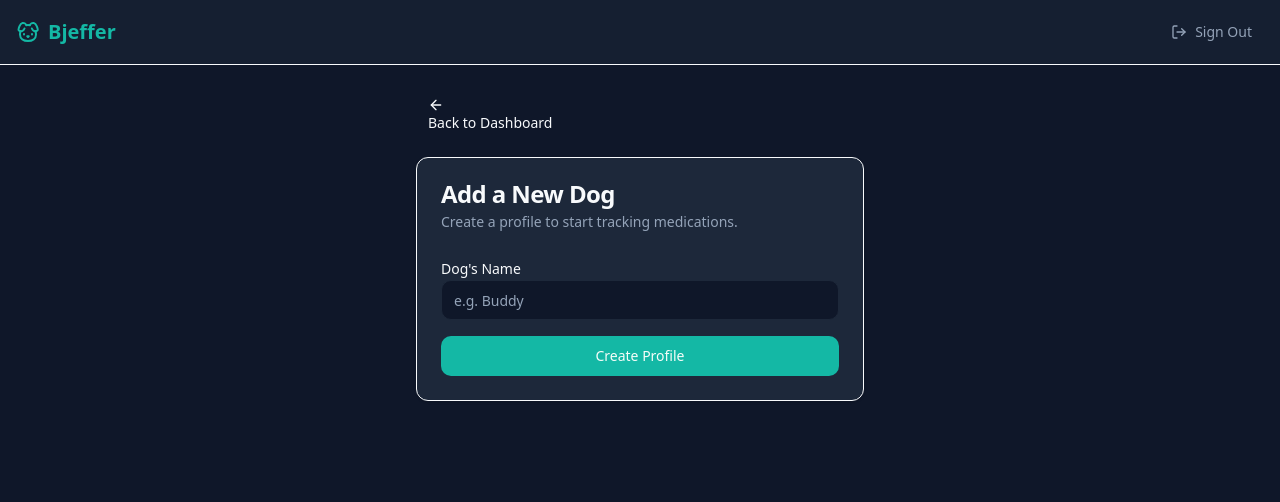
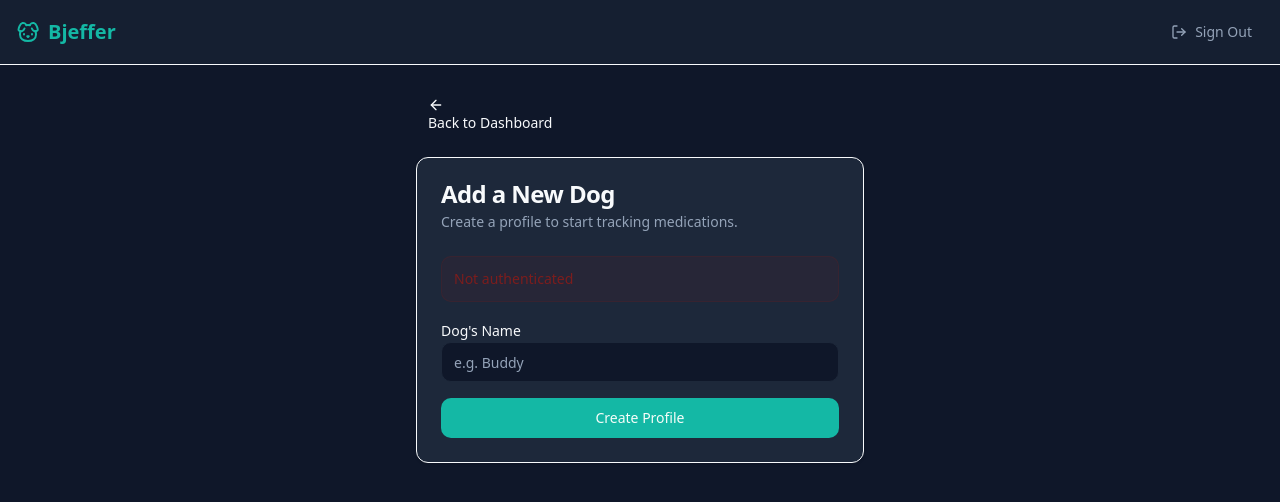
Before and after one commit to trymsn1992-dev/hunde-medisin, a Next.js app: page /new-dog in a window 1280 px wide. Both pictures are taken after typing "Sample" into the empty fields and a click on the button "Create Profile". Shown: the top 502 px of the page. Built offline with nearby package versions, Linux system fonts and the light colour scheme; no server answers.

Commit message:
Improve dog creation error visibility

```diff
--- a/app/(dashboard)/new-dog/page.tsx
+++ b/app/(dashboard)/new-dog/page.tsx
@@ -14,14 +14,17 @@ export default function NewDogPage() {
     // but for now let's just use a simple form action or client wrapper.
     // Actually, to keep 'loading' state UI, we can stick to client component invoking the action.
 
+    const [error, setError] = useState<string | null>(null)
     const [loading, setLoading] = useState(false)
     const router = useRouter()
 
     async function clientAction(formData: FormData) {
         setLoading(true)
+        setError(null)
         const result = await createDog(null, formData)
+
         if (result?.message) {
-            alert(result.message)
+            setError(result.message)
             setLoading(false)
         }
     }
@@ -42,6 +45,11 @@ export default function NewDogPage() {
                     </CardDescription>
                 </CardHeader>
                 <CardContent>
+                    {error && (
+                        <div className="mb-4 p-3 bg-destructive/10 border border-destructive/20 rounded-md text-sm text-destructive font-medium">
+                            {error}
+                        </div>
+                    )}
                     <form action={clientAction} className="space-y-4">
                         <div className="space-y-2">
                             <label htmlFor="name" className="text-sm font-medium">Dog&apos;s Name</label>
```
